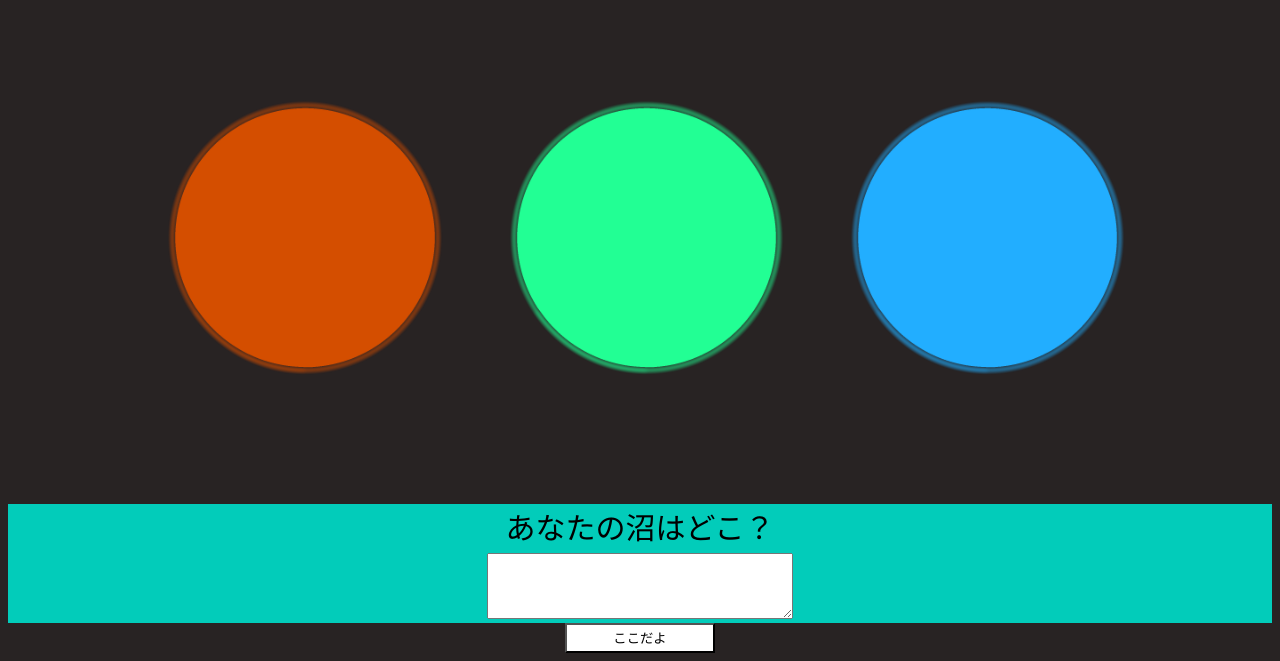
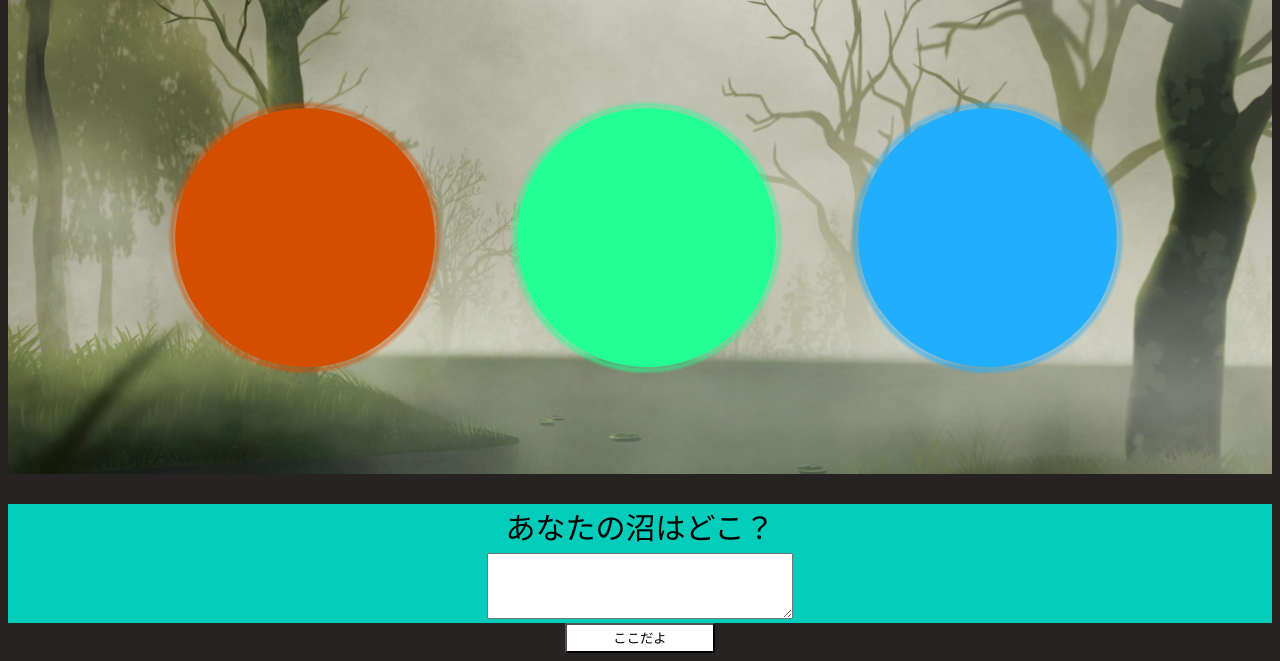
Before and after one commit to yaseino/yaseino.github.io, a plain HTML site: page index.html in a window 1280 px wide. Shown: the part 235-896 px from the top of the page. Drawn offline with Linux system fonts and the light colour scheme.

Commit message:
Update stylesheet.css

```diff
--- a/stylesheet.css
+++ b/stylesheet.css
@@ -3,7 +3,7 @@ body{
 }
 
 main{
-  background-image: url(.haikei.JPG);
+  background-image: url(./haikei.JPG);
   background-size: cover;
   width: auto;
   height: auto;
@@ -27,12 +27,12 @@ text-align: center;
 }
 
 a{
-display:block;
+	display:block;
 }
 
 a:hover{
-opacity:0.5;
-transition:0.3s;
+	opacity:0.5;
+	transition:0.3s;
 }
 
 
```
